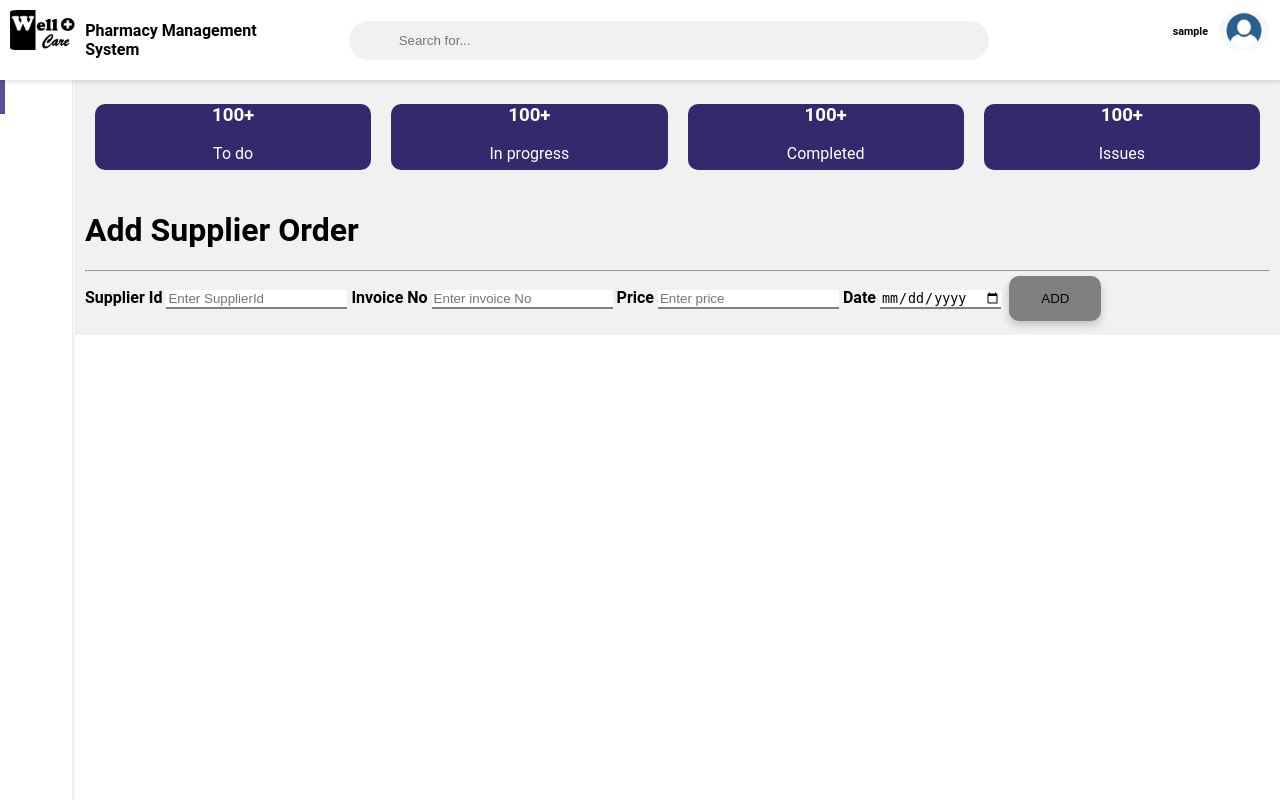
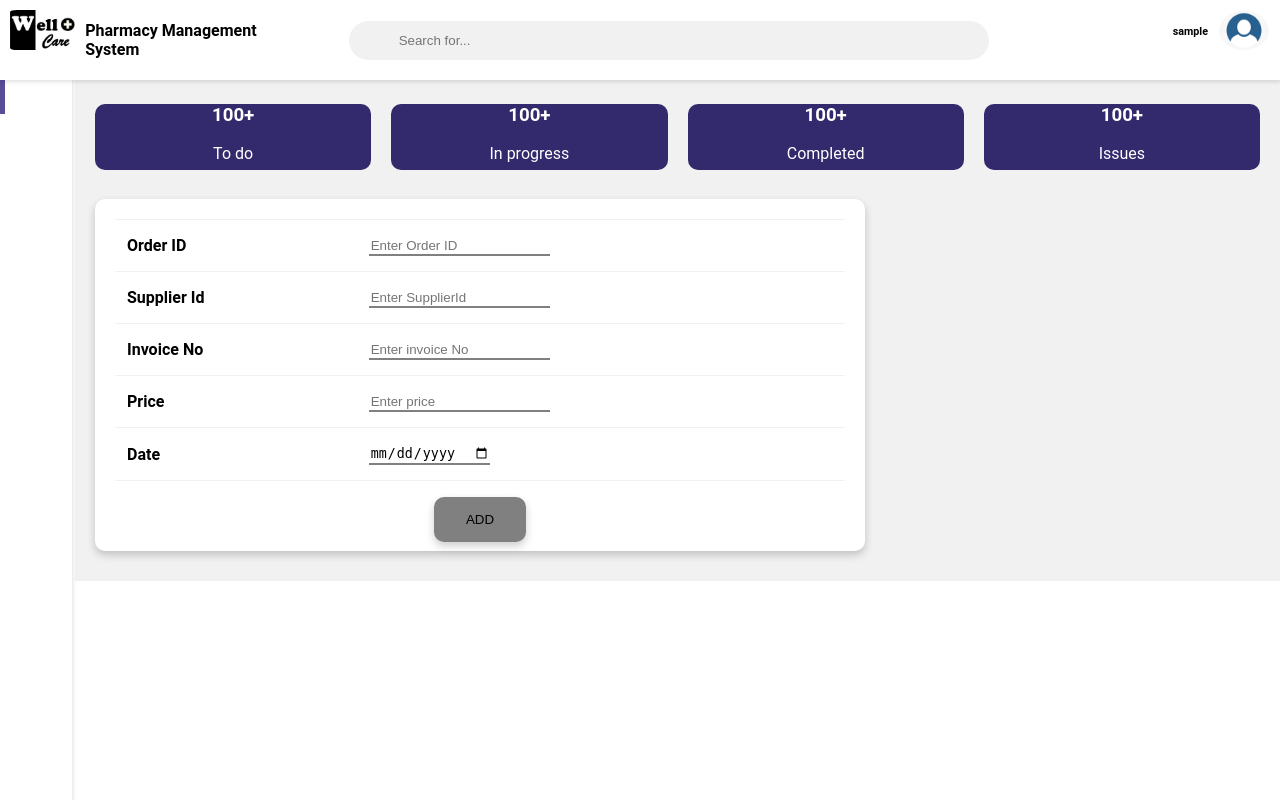
Before and after one commit to Vikum-Kule/WellCare_group16, a PHP site: the page made by app/views/Man_Add_Supplier_Order.php in a window 1280 px wide. Run offline with PHP 8.4, Linux system fonts and the light colour scheme; the template is opened without the code that fills it, so the values that code supplies are empty; the visitor is signed in with stand-in values (Sample User, id 1).

Commit message:
change form layout

```diff
--- a/app/views/Man_Add_Supplier_Order.php
+++ b/app/views/Man_Add_Supplier_Order.php
@@ -39,7 +39,7 @@
 
   <form action="<?php echo URLROOT; ?>/Man_supplier_order/addorder" method="post">
 
-  <div class="container">
+ <!-- <div class="container">
      <h1>Add Supplier Order</h1>
       <hr>
 
@@ -58,7 +58,57 @@
       <button type="submit" class="registerbtn">ADD</button>
 
     </div>
+    -->
 
+    <div class="row">
+            <div class="col-8 col-m-12 col-sm-12" id="inputTable">
+                <div class="card">
+                    <div class="card-content">
+                    <form ‍>
+
+                    <input type="hidden" name="rowNum" id="rowNum">
+                        <table id="openTab">
+                            <tbody>
+                                <tr>
+                                <form method="POST">
+                                    <th>Order ID</th>
+                                    <th><input type="text" placeholder="Enter Order ID" name="orderid" id="orderid" required> </th>
+                                </form>
+                                </tr>
+                                <tr>
+								<form >
+                                    <th>Supplier Id</th>
+                                    <th><input type="text" placeholder="Enter SupplierId" name="supplierId" id="supplierId" required> </th>
+                                </form>
+                                </tr>
+                                <tr>
+                                    <th>Invoice No</th>
+                                    <th>
+                                    <input type="number" placeholder="Enter invoice No" name="invoiceNo" id="invoiceNo" required>
+                                    </th>
+                                    </tr>
+                                <tr>
+                                    <th>Price</th>
+                                    <th>
+                                    <input type="price" placeholder="Enter price" name="price" id="price" required>
+                                    </th>
+                                </tr>
+                                <tr>
+                                    <th>Date</th>
+                                    <th>
+                                    <input type="Date" placeholder="Date" name="date" id="date" required>
+                                    </th>
+                                </tr>
+
+                                </tbody>
+                        </table>
+        </form>
+         </div>
+         <div style="text-align: center;height:50px;">
+                    <button type="submit" name="submit" class="registerbtn">ADD</button>
+                    </div>
+                </div>
+            </div>
 
   </form>
 
```
